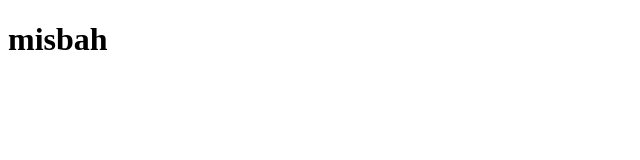
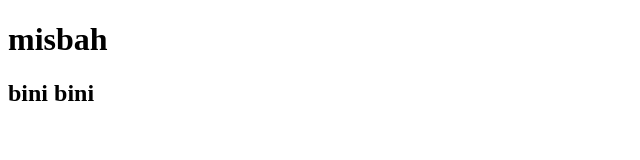
Before and after one commit to misbahriaz123/ayal-repo, a plain HTML site: page index.html in a window 1280 px wide. Shown: the whole page, without its empty margins (0-640 px from the left). Drawn offline with Linux system fonts and the light colour scheme.

Commit message:
Update index.html

```diff
--- a/index.html
+++ b/index.html
@@ -7,6 +7,7 @@
 </head>
 <body>
     <h1>misbah</h1>
+    <h2>bini bini</h2>
 
 </body>
 </html>
```
